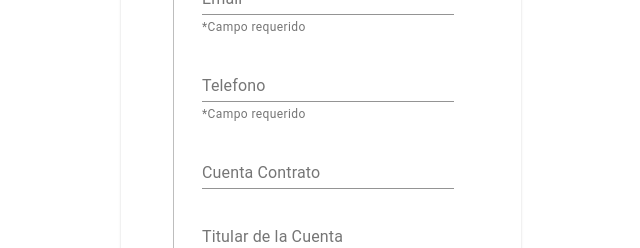
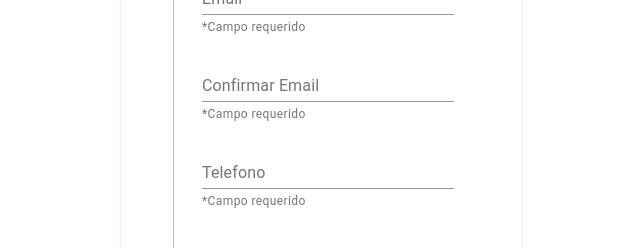
Before and after one commit to sapox/turnera_front, a React (Create React App) app in the folder turnera-app/: page / in a window 1280 px wide. Shown: the part 704-952 px from the top of the page, without its empty margins (319-959 px from the left). Built offline with nearby package versions, Linux system fonts and the light colour scheme.

Commit message:
confirmar mail has been added with desplay copy/paste function

```diff
--- a/turnera-app/package.json
+++ b/turnera-app/package.json
@@ -13,6 +13,7 @@
     "axios": "^0.19.2",
     "date-fns": "^2.14.0",
     "formik": "^2.1.4",
+    "jquery": "^3.5.1",
     "query-string": "^6.13.1",
     "react": "^16.13.1",
     "react-datepicker": "^3.0.0",
--- a/turnera-app/public/index.html
+++ b/turnera-app/public/index.html
@@ -28,6 +28,7 @@
   </head>
   <body>
     <noscript>You need to enable JavaScript to run this app.</noscript>
+
     <div id="root"></div>
     <!--
       This HTML file is a template.
--- a/turnera-app/src/components/FormContacto.js
+++ b/turnera-app/src/components/FormContacto.js
@@ -4,6 +4,7 @@ import * as Yup from 'yup';
 import { FormControl, TextField, Button } from "@material-ui/core";
 import { useDispatch } from 'react-redux';
 import { setUserValues } from './features/contacto/userSlice';
+import $ from "jquery"
 
 const validation = Yup.object({
 	dni: Yup.string('Ingrese dni')
@@ -18,6 +19,10 @@ const validation = Yup.object({
 	email: Yup.string()
 		.email("Coloque un email válido")
 		.required("requerido"),
+	confirmarEmail: Yup.string()
+		.oneOf([Yup.ref('email'), null], 'debe coincidir con el email ingresado')
+		.email("Coloque un email válido")
+        .required("requerido"),
 	telefono: Yup.string()
 		.min(8, "Debe contener 8 caracteres o más")
 		.max(13, "Debe contener 13 caracteres o menos")
@@ -27,8 +32,10 @@ const validation = Yup.object({
 		.notRequired(),
 	titularCuenta: Yup.string()
 		.max(20, "Debe contener 20 caracteres o menos")
-		.notRequired()
+		.notRequired(),
+
 });
+
 
 const FormContacto = () => {
 
@@ -40,6 +47,7 @@ const FormContacto = () => {
 			nombre: '',
 			apellido: '',
 			email: '',
+			confirmarEmail: '',
 			telefono: '',
 			cuentaContrato: '',
 			titularCuenta: ''
@@ -49,6 +57,8 @@ const FormContacto = () => {
 			dispatch(setUserValues(values));
 		},
 	});
+
+	$("#confirmarEmail").bind("paste",function(){return false;});
 
 	return (
 		<form onSubmit={formik.handleSubmit}>
@@ -94,6 +104,16 @@ const FormContacto = () => {
 					error={formik.errors.email}
 				/>
 				<TextField
+					placeholder="confirmar Email"
+					label="Confirmar Email"
+					id="confirmarEmail"
+					name="confirmarEmail"
+					onChange={formik.handleChange}
+					value={formik.values.confirmarEmail}
+					helperText={formik.errors.confirmarEmail || "*Campo requerido"}
+					error={formik.errors.confirmarEmail}
+				/>
+				<TextField
 					type="number"
 					placeholder="Telefono"
 					label="Telefono"
```
Also changed, not shown: turnera-app/src/App.js (line endings or trailing spaces), 1 other file (tests, documents, lock files or other folders).
